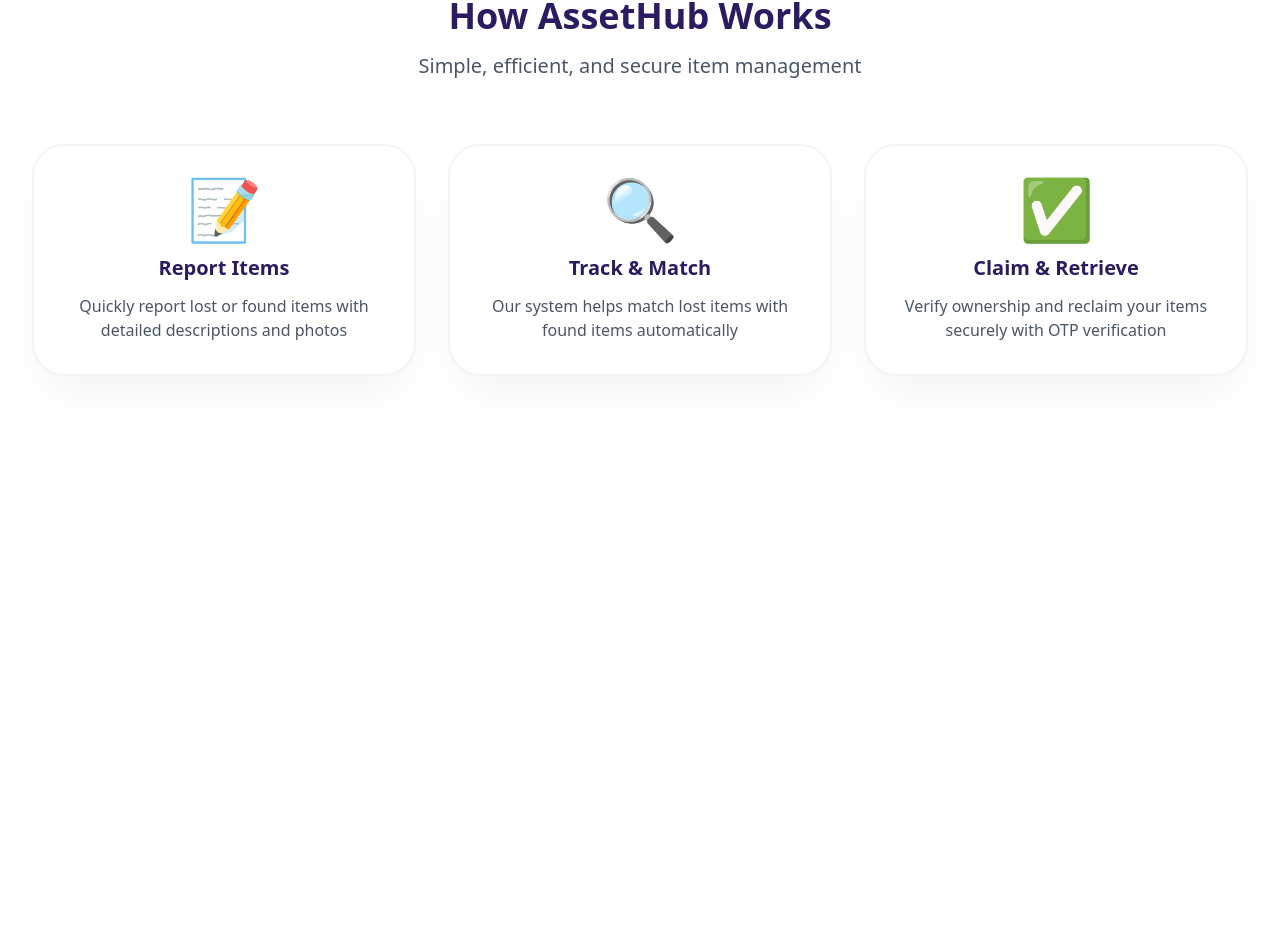
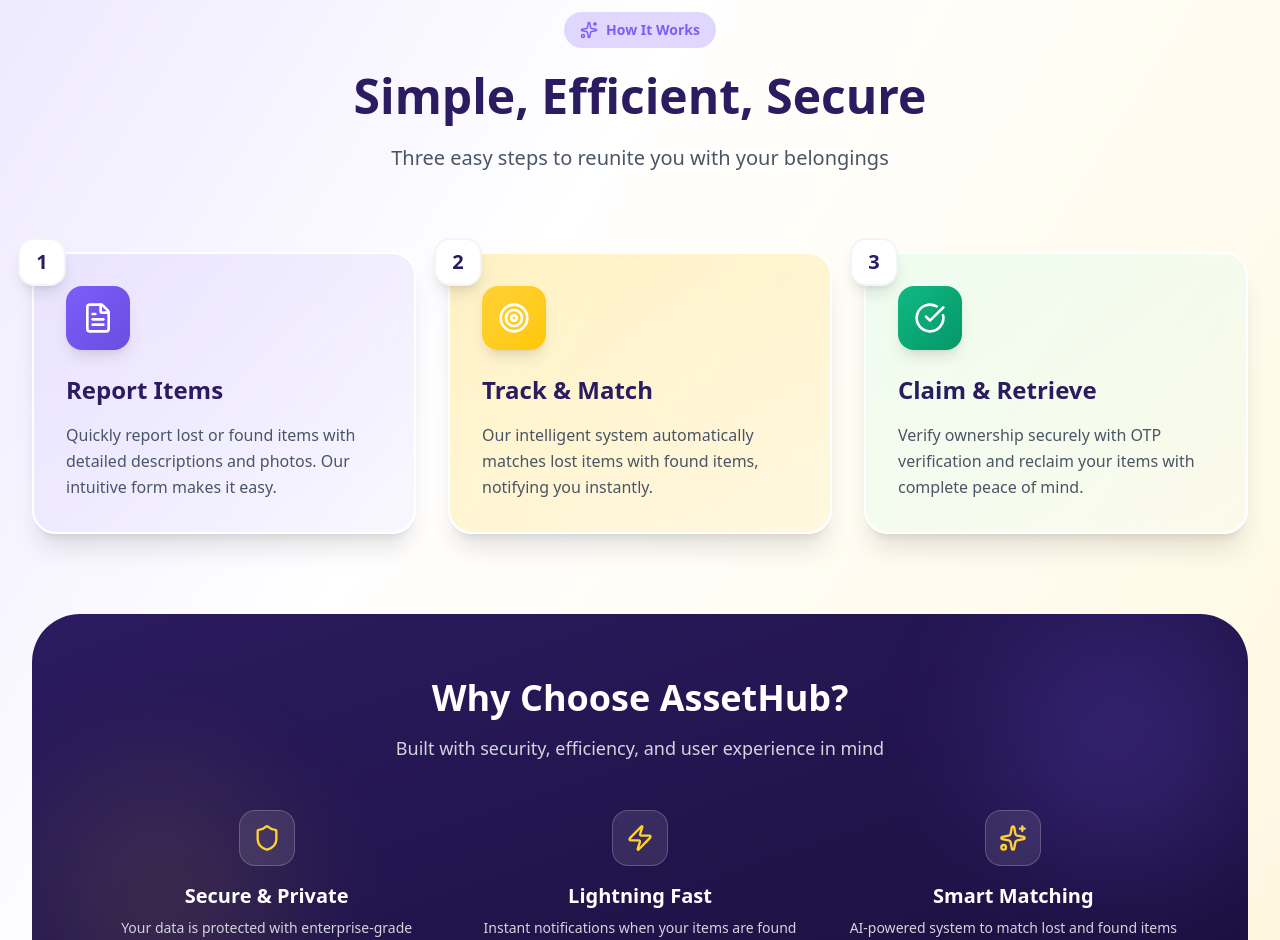
Before and after one commit to AumMule/AssetHub, a React (Vite) app: page / in a window 1280 px wide. Shown: the part 1012-1952 px from the top of the page. Before the commit the page ends 1468 px from the top, so only its background shows below. Built offline with nearby package versions, Linux system fonts and the light colour scheme.

Commit message:
improved home page layout

```diff
--- a/src/pages/HomePage.jsx
+++ b/src/pages/HomePage.jsx
@@ -1,6 +1,6 @@
 import { motion } from 'framer-motion';
 import { Link } from 'react-router-dom';
-import { AlertCircle, Search, ArrowRight } from 'lucide-react';
+import { AlertCircle, Search, ArrowRight, FileText, Target, CheckCircle, Sparkles, Shield, Zap } from 'lucide-react';
 import Card from '../components/Card';
 import Button from '../components/Button';
 
@@ -80,60 +80,149 @@
             </section>
 
             {/* Features Section */}
-            <section className="bg-white py-20">
+            <section className="py-24">
                 <div className="max-w-7xl mx-auto px-4 sm:px-6 lg:px-8">
                     <motion.div
                         initial={{ opacity: 0, y: 20 }}
                         whileInView={{ opacity: 1, y: 0 }}
                         viewport={{ once: true }}
                         transition={{ duration: 0.6 }}
-                        className="text-center mb-16"
+                        className="text-center mb-20"
                     >
-                        <h2 className="text-4xl font-bold text-[#2B1B60] mb-4">
-                            How AssetHub Works
+                        <div className="inline-flex items-center gap-2 px-4 py-2 bg-[#E0D7FF] rounded-full mb-6">
+                            <Sparkles className="text-[#7C5DFA]" size={18} />
+                            <span className="text-sm font-semibold text-[#7C5DFA]">How It Works</span>
+                        </div>
+                        <h2 className="text-4xl md:text-5xl font-bold text-[#2B1B60] mb-6">
+                            Simple, Efficient, Secure
                         </h2>
-                        <p className="text-xl text-gray-600">
-                            Simple, efficient, and secure item management
+                        <p className="text-xl text-gray-600 max-w-2xl mx-auto">
+                            Three easy steps to reunite you with your belongings
                         </p>
                     </motion.div>
 
-                    <div className="grid md:grid-cols-3 gap-8">
+                    <div className="grid md:grid-cols-3 gap-8 mb-20">
                         {[
                             {
                                 title: "Report Items",
-                                description: "Quickly report lost or found items with detailed descriptions and photos",
-                                icon: "📝"
+                                description: "Quickly report lost or found items with detailed descriptions and photos. Our intuitive form makes it easy.",
+                                icon: FileText,
+                                gradient: "from-[#7C5DFA] to-[#6a4de0]",
+                                bgGradient: "from-[#E0D7FF]/50 to-[#E0D7FF]/20"
                             },
                             {
                                 title: "Track & Match",
-                                description: "Our system helps match lost items with found items automatically",
-                                icon: "🔍"
+                                description: "Our intelligent system automatically matches lost items with found items, notifying you instantly.",
+                                icon: Target,
+                                gradient: "from-[#FFD233] to-[#ffc700]",
+                                bgGradient: "from-[#FFD233]/30 to-[#FFD233]/10"
                             },
                             {
                                 title: "Claim & Retrieve",
-                                description: "Verify ownership and reclaim your items securely with OTP verification",
-                                icon: "✅"
+                                description: "Verify ownership securely with OTP verification and reclaim your items with complete peace of mind.",
+                                icon: CheckCircle,
+                                gradient: "from-[#10b981] to-[#059669]",
+                                bgGradient: "from-green-100/50 to-green-50/20"
                             }
-                        ].map((feature, index) => (
-                            <motion.div
-                                key={index}
-                                initial={{ opacity: 0, y: 20 }}
-                                whileInView={{ opacity: 1, y: 0 }}
-                                viewport={{ once: true }}
-                                transition={{ delay: index * 0.1, duration: 0.6 }}
-                            >
-                                <Card hoverable={false} className="text-center p-8">
-                                    <div className="text-6xl mb-4">{feature.icon}</div>
-                                    <h3 className="text-xl font-bold text-[#2B1B60] mb-3">
-                                        {feature.title}
-                                    </h3>
-                                    <p className="text-gray-600">
-                                        {feature.description}
-                                    </p>
-                                </Card>
-                            </motion.div>
-                        ))}
+                        ].map((feature, index) => {
+                            const Icon = feature.icon;
+                            return (
+                                <motion.div
+                                    key={index}
+                                    initial={{ opacity: 0, y: 30 }}
+                                    whileInView={{ opacity: 1, y: 0 }}
+                                    viewport={{ once: true }}
+                                    transition={{ delay: index * 0.15, duration: 0.7, type: "spring" }}
+                                >
+                                    <motion.div
+                                        whileHover={{ y: -8 }}
+                                        transition={{ type: "spring", stiffness: 300 }}
+                                        className={`relative h-full bg-gradient-to-br ${feature.bgGradient} backdrop-blur-sm rounded-3xl p-8 border-2 border-white shadow-xl hover:shadow-2xl transition-shadow duration-300`}
+                                    >
+                                        {/* Step Number */}
+                                        <div className="absolute -top-4 -left-4 w-12 h-12 bg-white rounded-2xl shadow-lg flex items-center justify-center border-2 border-gray-100">
+                                            <span className="text-xl font-bold text-[#2B1B60]">{index + 1}</span>
+                                        </div>
+
+                                        {/* Icon */}
+                                        <div className={`w-16 h-16 bg-gradient-to-br ${feature.gradient} rounded-2xl flex items-center justify-center mb-6 shadow-lg`}>
+                                            <Icon className="text-white" size={32} />
+                                        </div>
+
+                                        {/* Content */}
+                                        <h3 className="text-2xl font-bold text-[#2B1B60] mb-4">
+                                            {feature.title}
+                                        </h3>
+                                        <p className="text-gray-600 leading-relaxed">
+                                            {feature.description}
+                                        </p>
+                                    </motion.div>
+                                </motion.div>
+                            );
+                        })}
                     </div>
+
+                    {/* Why Choose AssetHub Section */}
+                    <motion.div
+                        initial={{ opacity: 0, y: 30 }}
+                        whileInView={{ opacity: 1, y: 0 }}
+                        viewport={{ once: true }}
+                        transition={{ duration: 0.7 }}
+                        className="bg-gradient-to-br from-[#2B1B60] to-[#1a0f3d] rounded-[3rem] p-12 md:p-16 text-white relative overflow-hidden"
+                    >
+                        {/* Background decoration */}
+                        <div className="absolute top-0 right-0 w-64 h-64 bg-[#7C5DFA] rounded-full blur-3xl opacity-20"></div>
+                        <div className="absolute bottom-0 left-0 w-64 h-64 bg-[#FFD233] rounded-full blur-3xl opacity-10"></div>
+
+                        <div className="relative z-10">
+                            <div className="text-center mb-12">
+                                <h2 className="text-3xl md:text-4xl font-bold mb-4">
+                                    Why Choose AssetHub?
+                                </h2>
+                                <p className="text-lg text-gray-300 max-w-2xl mx-auto">
+                                    Built with security, efficiency, and user experience in mind
+                                </p>
+                            </div>
+
+                            <div className="grid md:grid-cols-3 gap-8">
+                                {[
+                                    {
+                                        icon: Shield,
+                                        title: "Secure & Private",
+                                        description: "Your data is protected with enterprise-grade security"
+                                    },
+                                    {
+                                        icon: Zap,
+                                        title: "Lightning Fast",
+                                        description: "Instant notifications when your items are found"
+                                    },
+                                    {
+                                        icon: Sparkles,
+                                        title: "Smart Matching",
+                                        description: "AI-powered system to match lost and found items"
+                                    }
+                                ].map((item, index) => {
+                                    const Icon = item.icon;
+                                    return (
+                                        <motion.div
+                                            key={index}
+                                            initial={{ opacity: 0, y: 20 }}
+                                            whileInView={{ opacity: 1, y: 0 }}
+                                            viewport={{ once: true }}
+                                            transition={{ delay: index * 0.1, duration: 0.5 }}
+                                            className="text-center"
+                                        >
+                                            <div className="w-14 h-14 bg-white/10 backdrop-blur-sm rounded-2xl flex items-center justify-center mx-auto mb-4 border border-white/20">
+                                                <Icon className="text-[#FFD233]" size={28} />
+                                            </div>
+                                            <h3 className="text-xl font-bold mb-2">{item.title}</h3>
+                                            <p className="text-gray-300 text-sm">{item.description}</p>
+                                        </motion.div>
+                                    );
+                                })}
+                            </div>
+                        </div>
+                    </motion.div>
                 </div>
             </section>
         </div>
```
